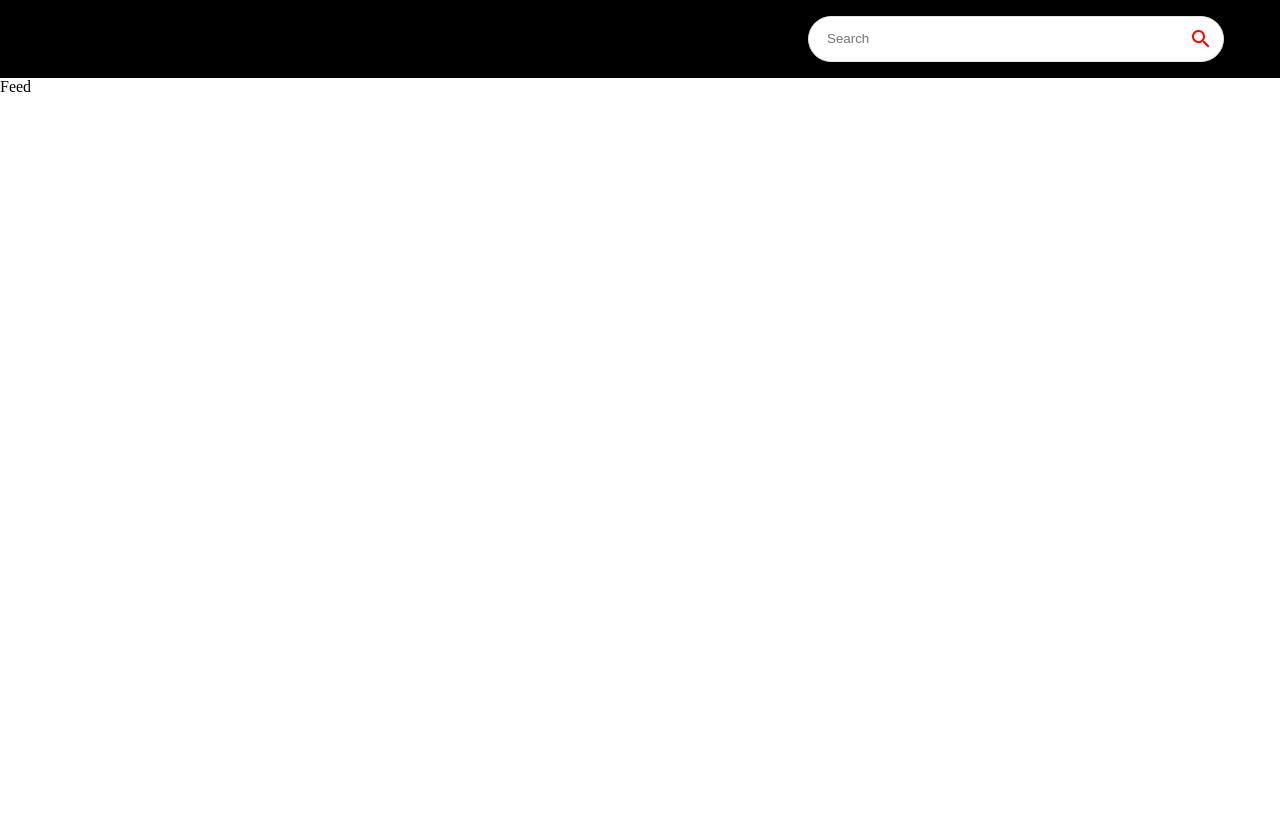
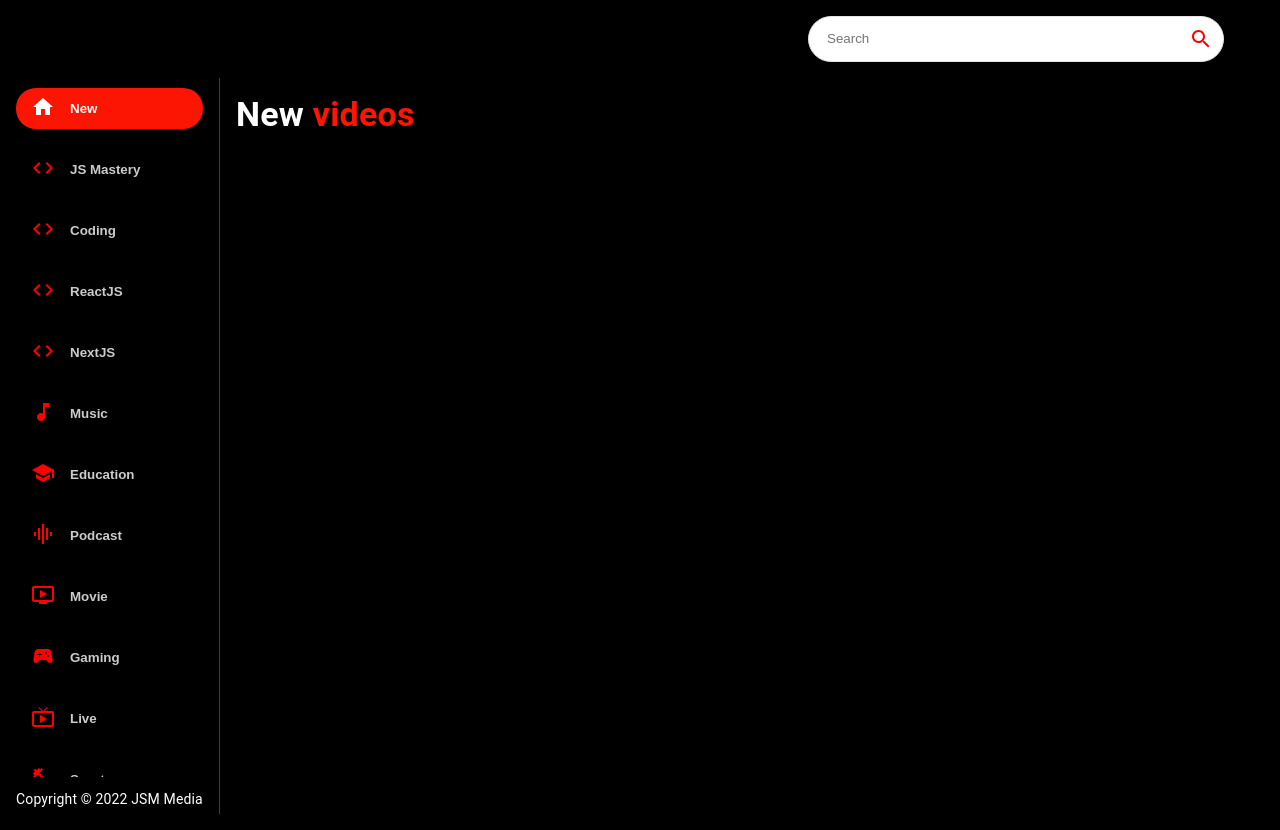
Before and after one commit to Mo-Ibra/youtube-clone-v3, a React (Create React App) app: page / in a window 1280 px wide. Before the commit the page ends 800 px from the top, so only its background shows below. Built offline with nearby package versions, Linux system fonts and the light colour scheme; no server answers.

Commit message:
Created Sidebar & API Fetcher

```diff
--- a/src/App.js
+++ b/src/App.js
@@ -6,7 +6,7 @@ import { Feed, VideoDetail, ChannelDetail, SearchFeed, Navbar } from './componen
 const App = () => {
   return (
     <BrowserRouter>
-      <Box sx={{ backgroundColor: "#000" }} />
+      <Box sx={{ backgroundColor: "#000" }}>
         <Navbar />
         <Routes>
           <Route exact path='/' element={<Feed />} />
@@ -14,6 +14,7 @@ const App = () => {
           <Route path='/channel/:id' element={<ChannelDetail />} />
           <Route path='/search/:searchTerm' element={<SearchFeed />} />
         </Routes>
+      </Box>
     </BrowserRouter>
   )
 };
--- a/src/components/Feed/Feed.jsx
+++ b/src/components/Feed/Feed.jsx
@@ -1,8 +1,41 @@
+import { Stack, Box, Typography } from "@mui/material";
+import { useEffect, useState } from "react";
+import Sidebar from "../Sidebar/Sidebar";
+import Videos from "../Videos/Videos";
+import { fetchFromAPI } from "../../utils/fetchFromAPI";
+
 const Feed = () => {
+
+    const [selectedCategory, setSelectedCategory] = useState('New');
+    const [videos, setVideos] = useState(null);
+
+    useEffect(() => {
+        setVideos(null);
+
+        fetchFromAPI(`search?part=snippet&q=${selectedCategory}`)
+        .then(data => {
+            setVideos(data.items)
+            console.log(data);
+        })
+    }, [selectedCategory])
+
     return (
-        <div>
-            Feed
-        </div>
+        <Stack sx={{ flexDirection: { xs: "column", md: "row" } }}>
+            <Box sx={{ height: { xs: "auto", md: "92vh" }, borderRight: "1px solid #3d3d3d", px: { sx: 0, md: 2 } }}>
+                <Sidebar selectedCategory={selectedCategory} setSelectedCategory={setSelectedCategory} />
+                <Typography className="copyright" variant="body2" sx={{ mt: 1.5, color: "#fff", }}>
+                    Copyright © 2022 JSM Media
+                </Typography>
+            </Box>
+            <Box p={2} sx={{ overflowY: "auto", height: "90vh", flex: 2 }}>
+                <Typography variant="h4" fontWeight="bold" mb={2} sx={{ color: "white" }}>
+                    {selectedCategory} <span style={{ color: "#FC1503" }}>videos</span>
+                </Typography>
+
+
+                <Videos videos={videos} />
+            </Box>
+        </Stack>
     )
 }
 
--- /dev/null
+++ b/src/components/Sidebar/Sidebar.jsx
@@ -0,0 +1,41 @@
+import { Stack } from '@mui/material'
+
+import { categories } from '../../utils/constants';
+
+const Sidebar = ({ selectedCategory, setSelectedCategory }) => {
+    return (
+        <Stack
+            direction="row"
+            sx={{
+                overflowY: "auto",
+                height: { xs: "auto", md: "95%" },
+                flexDirection: { md: "column" },
+            }}
+        >
+            {
+                categories.map(category => (
+                    <button
+                        key={category.name}
+                        style={{
+                            backgroundColor: category.name === selectedCategory && "#FC1503",
+                            color: "white",
+                        }}
+                        onClick={() => setSelectedCategory(category.name)}
+                        className="category-btn"
+                    >
+                        <span
+                            style={{ color: category.name === selectedCategory ? "white" : "red", marginRight: "15px" }}
+                        >
+                            { category.icon }
+                        </span>
+                        <span style={{ opacity: category.name === selectedCategory ? "1" : "0.8" }}>
+                            {category.name}
+                        </span>
+                    </button>
+                ))
+            }
+        </Stack>
+    )
+};
+
+export default Sidebar;
--- /dev/null
+++ b/src/components/Videos/Videos.jsx
@@ -0,0 +1,9 @@
+const Videos = ({ videos }) => {
+    return (
+        <div>
+            Hello World!
+        </div>
+    )
+}
+
+export default Videos;
--- /dev/null
+++ b/src/utils/fetchFromAPI.js
@@ -0,0 +1,18 @@
+import axios from 'axios'
+
+export const BASE_URL = 'https://youtube-v31.p.rapidapi.com';
+
+const options = {
+    params: {
+        maxResults: 50,
+    },
+    headers: {
+        'X-RapidAPI-Key': process.env.REACT_APP_RAPID_API_KEY,
+        'X-RapidAPI-Host': 'youtube-v31.p.rapidapi.com',
+    },
+};
+
+export const fetchFromAPI = async (url) => {
+    const { data } = await axios.get(`${BASE_URL}/${url}`, options);
+    return data;
+}
```
Also changed, not shown: 1 other file (tests, documents, lock files or other folders). Lines whose indentation alone changed are shown as unchanged.
